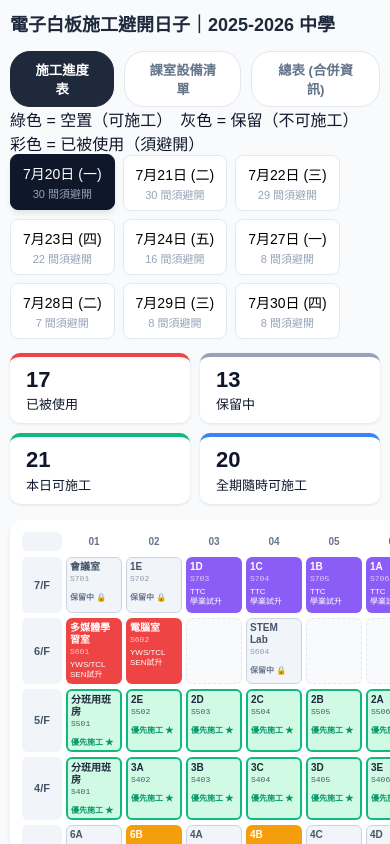
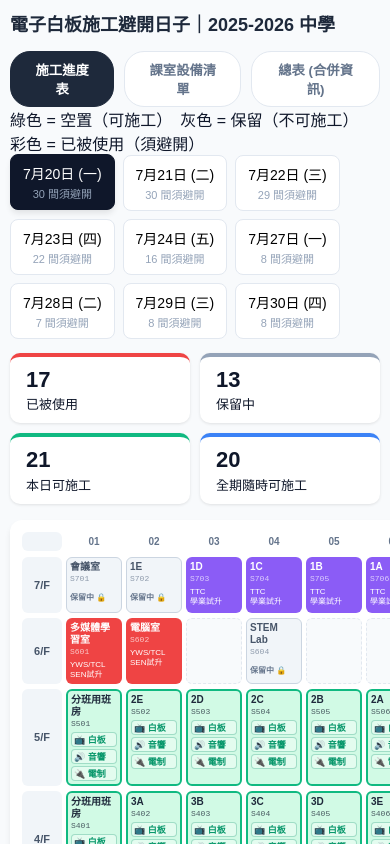
Before and after one commit to kingtmc314/whiteboard-scheduler, a Next.js app: page / in a window 390 px wide. Shown: the top 844 px of the page. Built offline with nearby package versions, Linux system fonts and the light colour scheme.

Commit message:
Show required engineering tasks in schedule grid cells

```diff
--- a/app/globals.css
+++ b/app/globals.css
@@ -302,3 +302,51 @@ footer { margin-top:20px; text-align:center; color:#94a3b8; font-size:13px; padd
   .table-wrap { overflow-x: auto; }
   .sum-table { min-width: 800px; }
 }
+
+/* Task Tag Styles in Grid Cells */
+.tasks {
+  display: flex;
+  flex-direction: column;
+  gap: 2px;
+  margin-top: 4px;
+}
+
+.t-tag {
+  font-size: 10px;
+  background: rgba(5, 150, 105, 0.1);
+  color: #059669;
+  padding: 1px 4px;
+  border-radius: 4px;
+  border: 1px solid rgba(5, 150, 105, 0.2);
+  white-space: nowrap;
+  font-weight: 600;
+}
+
+.always-free .t-tag {
+  background: rgba(255, 255, 255, 0.4);
+  border-color: rgba(5, 150, 105, 0.3);
+}
+
+.equip-brief {
+  display: flex;
+  flex-wrap: wrap;
+  gap: 8px;
+  margin-bottom: 15px;
+}
+
+.b-tag {
+  font-size: 12px;
+  background: #f1f5f9;
+  color: #475569;
+  padding: 4px 10px;
+  border-radius: 6px;
+  border: 1px solid #e2e8f0;
+  font-weight: 500;
+}
+
+@media (max-width: 768px) {
+  .t-tag {
+    font-size: 9px;
+    padding: 0px 2px;
+  }
+}
--- a/app/page.js
+++ b/app/page.js
@@ -127,6 +127,7 @@ export default function Home() {
 
                     const isAlwaysFree = alwaysFreeCodes.has(room.code);
                     const bg = room.use ? purposeColors[room.use.p] || "#ef4444" : null;
+                    const info = equipment[room.code] || { wb: 0, pa: 0, socket: 0 };
 
                     let cellClass = "cell ";
                     if (room.use) cellClass += "used";
@@ -143,12 +144,18 @@ export default function Home() {
                       >
                         <div className="rname">{room.name}</div>
                         <div className="rcode">{room.code}</div>
+
                         {room.use ? (
                           <div className="rinfo">{room.use.t}<br/>{room.use.p}</div>
                         ) : room.reserved ? (
                           <div className="rres">保留中 🔒</div>
                         ) : (
-                          <div className="rok">{isAlwaysFree ? "優先施工 ★" : "可施工 ✓"}</div>
+                          <div className="tasks">
+                            {info.wb === 1 && <span className="t-tag">📺 白板</span>}
+                            {info.pa === 1 && <span className="t-tag">🔊 音響</span>}
+                            {info.socket === 1 && <span className="t-tag">🔌 電制</span>}
+                            {!info.wb && !info.pa && !info.socket && <div className="rok">可施工 ✓</div>}
+                          </div>
                         )}
                       </div>
                     );
@@ -170,6 +177,21 @@ export default function Home() {
                 <div className="detail">
                   <h3>{sel.name} <small>({sel.code})</small></h3>
                   <p>{sel.floor}</p>
+
+                  {/* Equipment Detail in Side Panel */}
+                  <div className="equip-brief">
+                    {(() => {
+                      const info = equipment[sel.code] || { wb: 0, pa: 0, socket: 0 };
+                      return (
+                        <>
+                          {info.wb === 1 && <span className="b-tag">需要安裝電子白板</span>}
+                          {info.pa === 1 && <span className="b-tag">需要安裝音響 PA</span>}
+                          {info.socket === 1 && <span className="b-tag">需要加裝電位</span>}
+                        </>
+                      );
+                    })()}
+                  </div>
+
                   {sel.use ? (
                     <>
                       <p><b>使用人：</b>{sel.use.t}</p>
```
